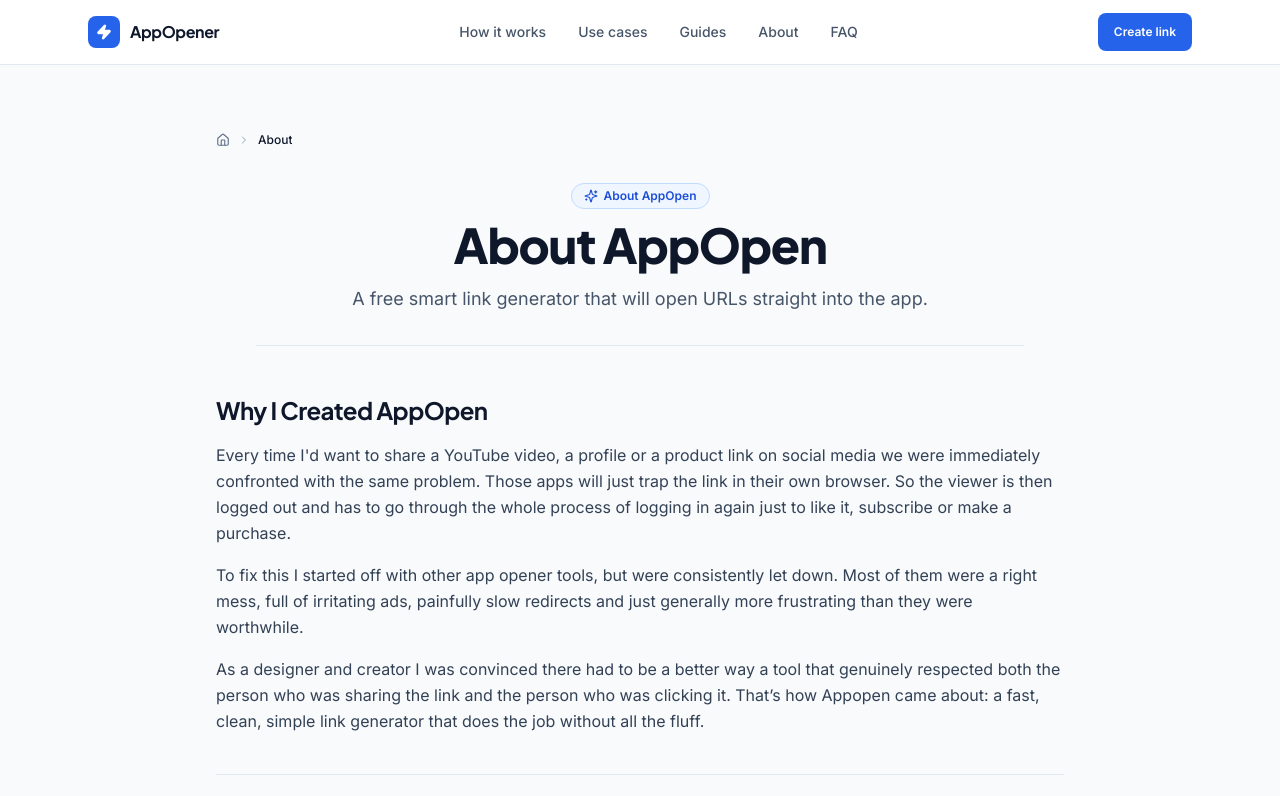
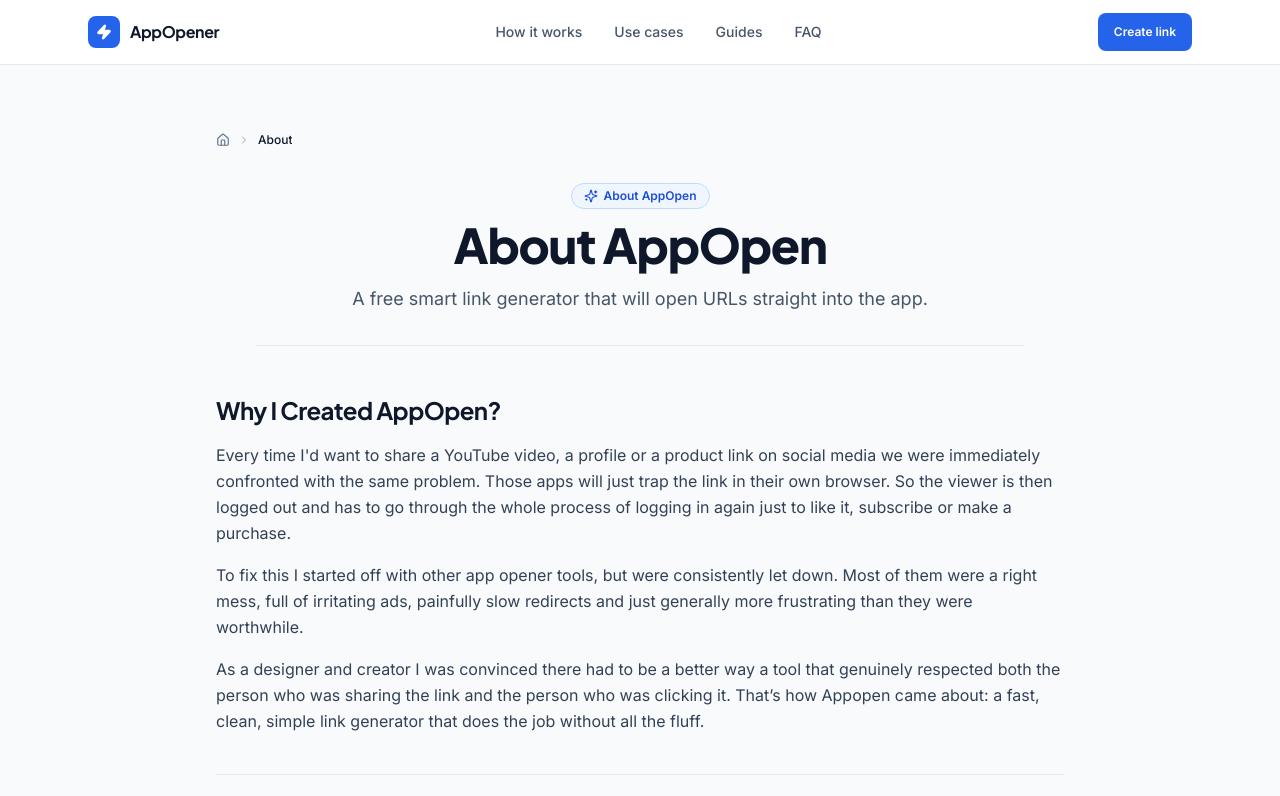
Before and after one commit to Sarthak1113/app-opener-link, a Next.js app: page /about in a window 1280 px wide. Shown: the top 796 px of the page. Built offline with nearby package versions, Linux system fonts and the light colour scheme.

Commit message:
refactor: update heading to 'Why I Created AppOpen?' and remove About from Navbar

```diff
--- a/app/about/page.tsx
+++ b/app/about/page.tsx
@@ -95,10 +95,10 @@ export default function AboutPage() {
 
           {/* Body Content */}
           <div className="prose prose-slate max-w-none space-y-10 text-slate-700 leading-relaxed">
-            {/* Why I Created AppOpen */}
+            {/* Why I Created AppOpen? */}
             <section className="space-y-4 reveal-on-scroll">
               <h2 className="text-2xl font-bold tracking-tight text-slate-900 font-heading">
-                Why I Created AppOpen
+                Why I Created AppOpen?
               </h2>
               <p>
                 Every time I'd want to share a YouTube video, a profile or a product link on social media we were immediately confronted with the same problem. Those apps will just trap the link in their own browser. So the viewer is then logged out and has to go through the whole process of logging in again just to like it, subscribe or make a purchase.
--- a/components/Navbar.tsx
+++ b/components/Navbar.tsx
@@ -42,12 +42,6 @@ export function Navbar() {
             className="text-sm font-medium text-slate-600 hover:text-blue-600 transition-colors"
           >
             Guides
-          </Link>
-          <Link
-            href="/about"
-            className="text-sm font-medium text-slate-600 hover:text-blue-600 transition-colors"
-          >
-            About
           </Link>
           <a
             href="/#faq"
@@ -116,13 +110,6 @@ export function Navbar() {
             >
               Guides
             </Link>
-            <Link
-              href="/about"
-              onClick={() => setMobileMenuOpen(false)}
-              className="flex min-h-[44px] items-center px-3 text-sm font-medium text-slate-700 hover:bg-slate-50 hover:text-blue-600 rounded-lg transition-colors"
-            >
-              About
-            </Link>
             <a
               href="/#faq"
               onClick={() => setMobileMenuOpen(false)}
```
